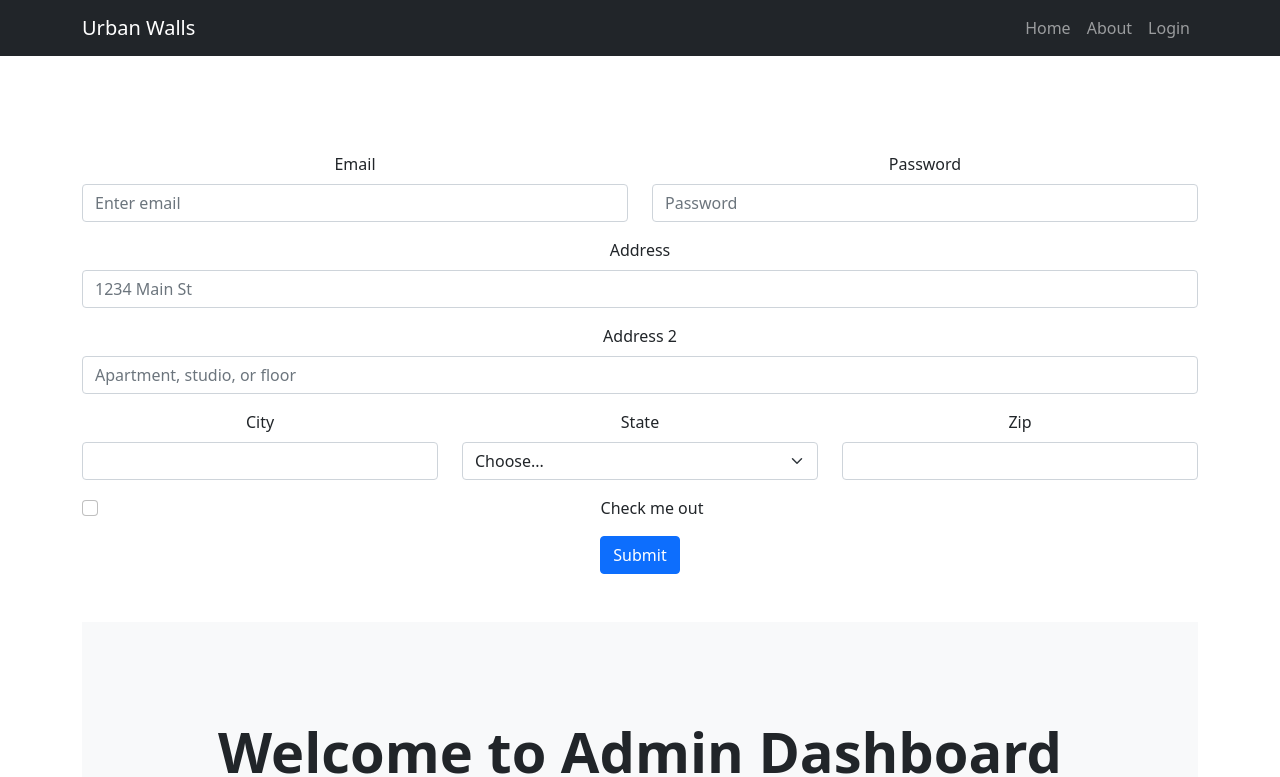
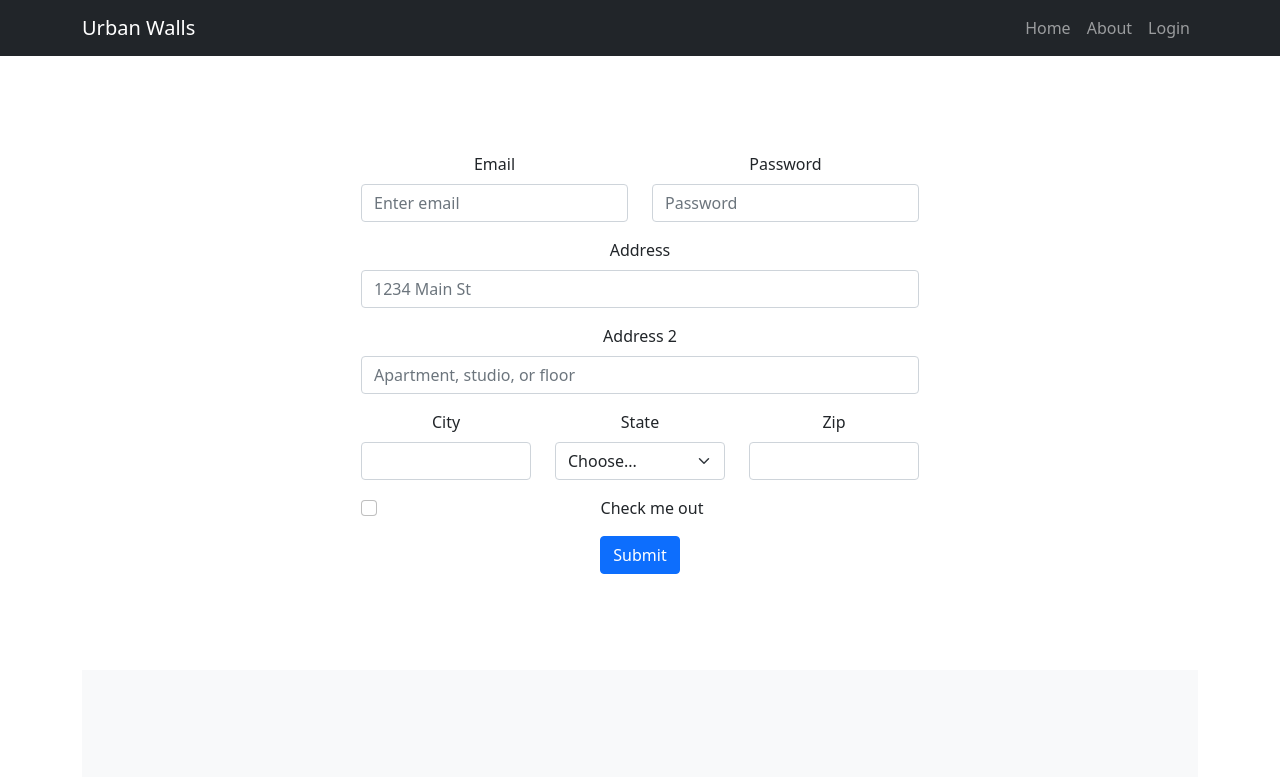
Before and after one commit to mbz7/Urban-Walls-FrontEnd, a React (Create React App) app in the folder my-app/: page / in a window 1280 px wide. Shown: the top 777 px of the page. Built offline with nearby package versions, Linux system fonts and the light colour scheme.

Commit message:
Home page changes to display center

```diff
--- a/my-app/src/components/Home.js
+++ b/my-app/src/components/Home.js
@@ -1,11 +1,12 @@
 import React from "react";
-import { Container, Form, Button, Row, Col, } from "react-bootstrap";
+import { Container, Form, Button, Row, Col } from "react-bootstrap";
 
 function Home() {
   return (
     <div>
       <Container>
-        <div className="pt-5 mt-5 mb-5 pb-">
+        <Col>
+          <div className="pt-5 mt-5 mb-5 pb-5 w-50 mx-auto align-center">
             <Form>
               <Row className="mb-3">
                 <Form.Group as={Col} controlId="formGridEmail">
@@ -58,6 +59,7 @@ function Home() {
               </Button>
             </Form>
           </div>
+        </Col>
         <div class="container-fluid bg-light text-dark p-5">
           <div class="container bg-light p-5">
             <h1 class="display-4 fw-bold">Welcome to Admin Dashboard</h1>
```
Lines whose indentation alone changed are shown as unchanged.
